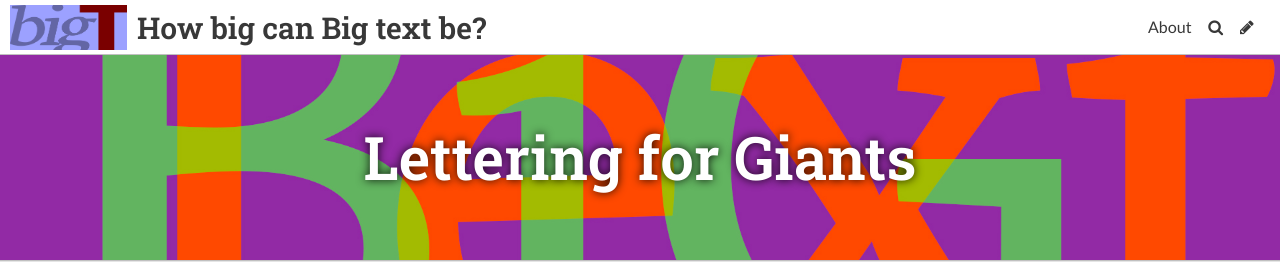
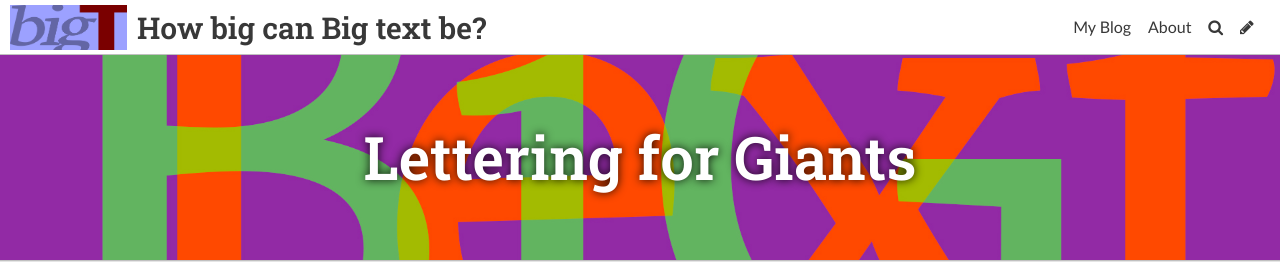
Before and after one commit to chrisatbrookes/bigtext, a Jekyll site: the page built from index.html, in a window 1280 px wide. Shown: the top 262 px of the page. Built offline with Jekyll 4.4.1, drawn with Linux system fonts in a browser that asks for light colours; some web fonts are replaced; the list of posts is cut into pages by our own code.

Commit message:
Update Settings “general”

```diff
--- a/_data/settings.yml
+++ b/_data/settings.yml
@@ -9,4 +9,7 @@ favicon: ../uploads/favicon.ico
 gridlayout: true
 fixednavbar: true
 upzoom: true
-items: []
+items:
+  - name: My Blog
+    siteurl: https://www.chrisjennings.net
+    tab: true
```
